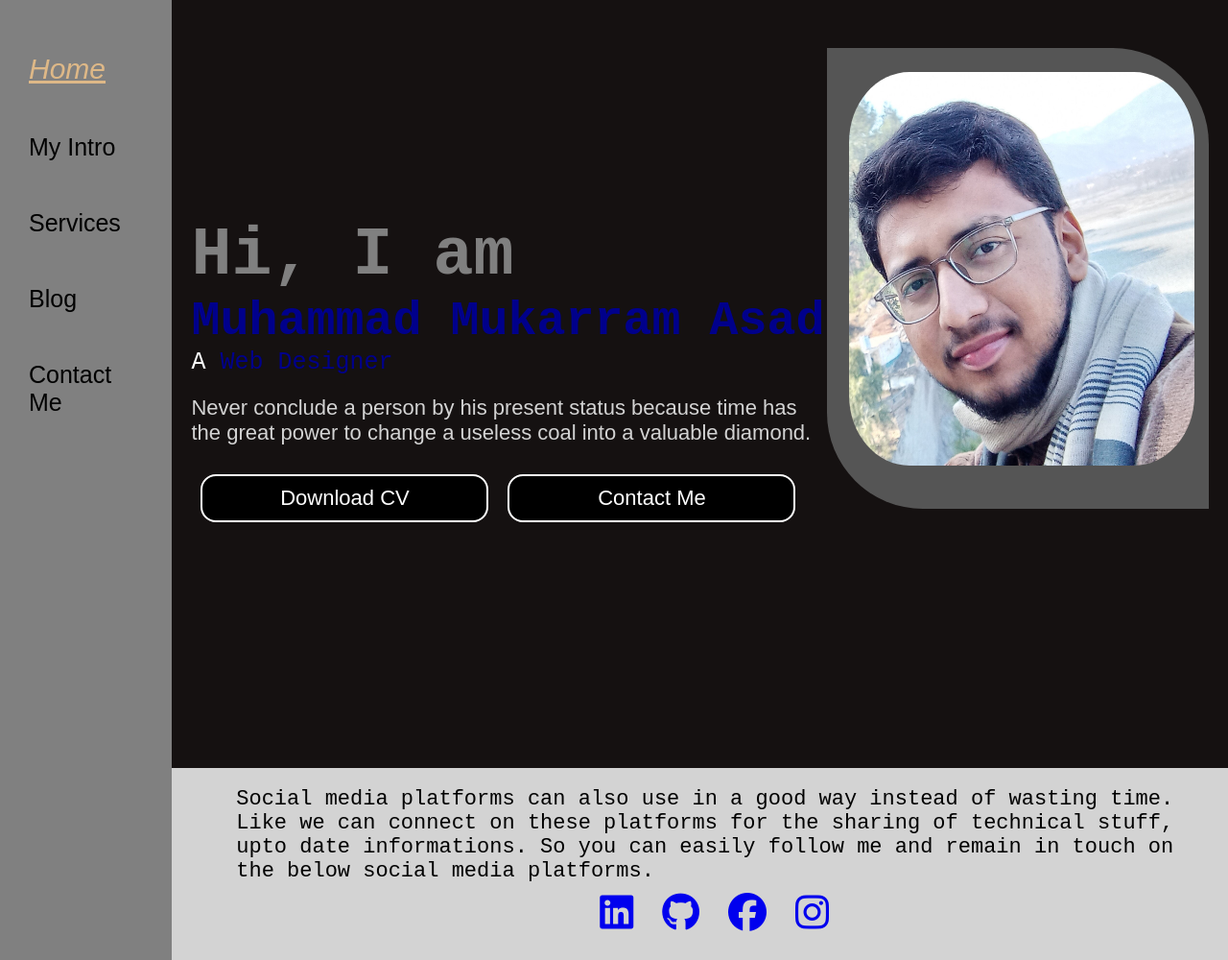
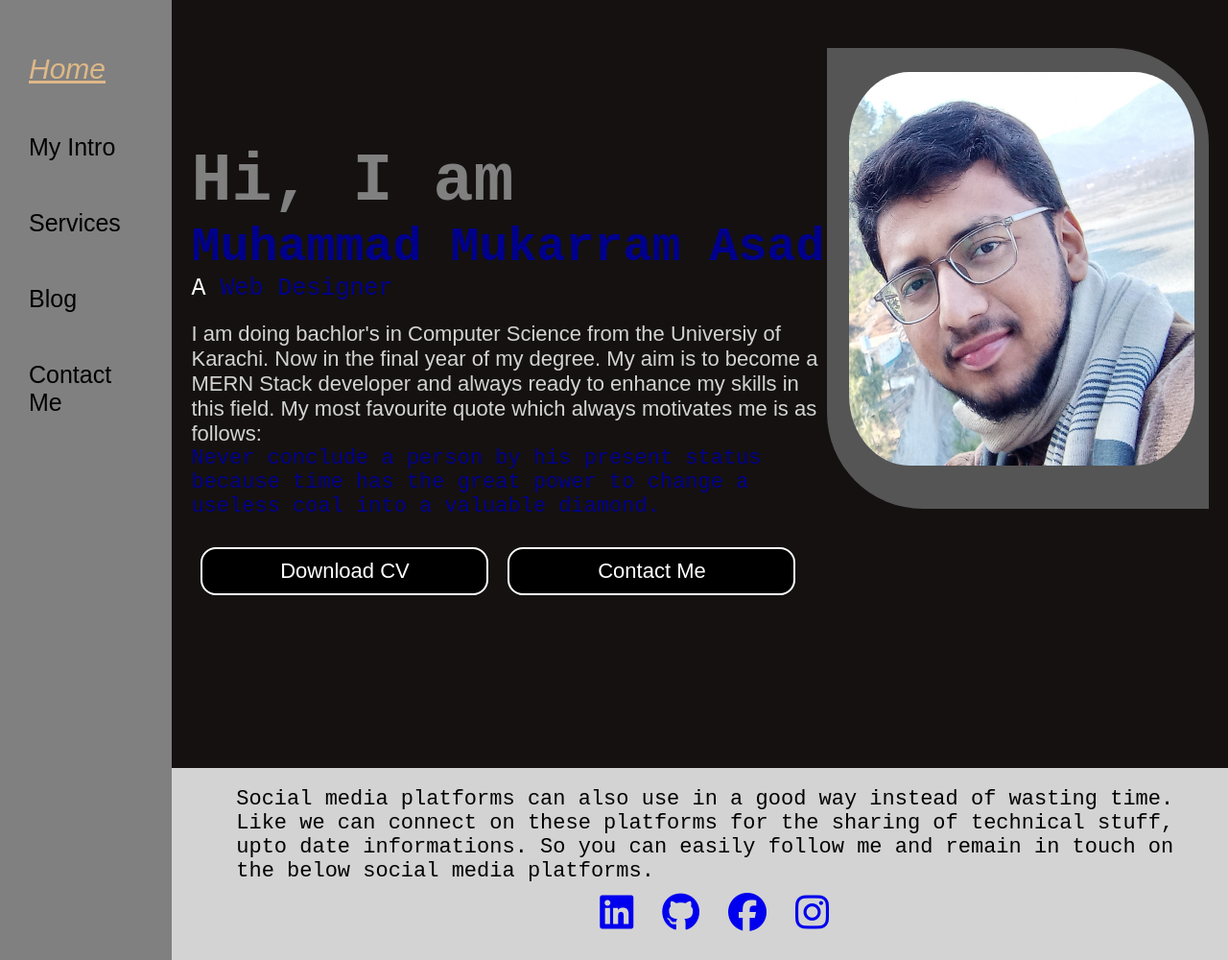
Before and after one commit to Muhammad-Mukarram-Asad/Final-Portfolio, a plain HTML site: page index.html in a window 1280 px wide. Shown: the whole page at 96% size. Drawn offline with Linux system fonts and the light colour scheme.

Commit message:
Add files via upload

```diff
--- a/index.html
+++ b/index.html
@@ -43,6 +43,11 @@
                         <p class="hello_name"> Muhammad Mukarram Asad</p>
                         <p class="hello_about"> A <span id="hello_about_def"></span></p>
                         <p class="hello_moreAbout">
+                            I am doing bachlor's in Computer Science from the Universiy of Karachi. Now in
+                            the final year of my degree. My aim is to become a MERN Stack developer and always ready to
+                            enhance my skills in this field. My most favourite quote which always motivates me is as follows: <br>
+                        </p>
+                        <p id="quote_p">
                             Never conclude a person by his present status because time has the great power
                             to change a useless coal into a valuable diamond.
                         </p>
```
